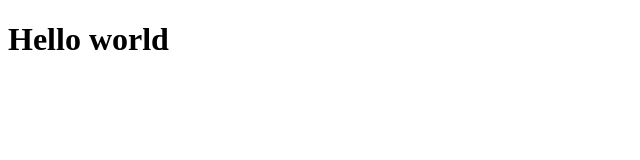
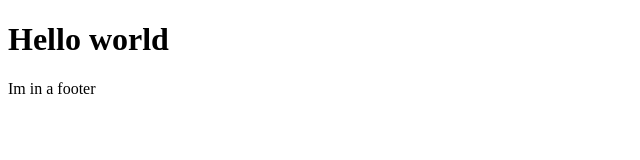
Before and after one commit to bbgrabbag/git-demo-collab, a plain HTML site: page index.html in a window 1280 px wide. Shown: the whole page, without its empty margins (0-640 px from the left). Drawn offline with Linux system fonts and the light colour scheme.

Commit message:
added footer

```diff
--- a/index.html
+++ b/index.html
@@ -8,5 +8,9 @@
 </head>
 <body>
     <h1>Hello world</h1>
+
+    <div class="footer-container">
+        <div>Im in a footer</div>
+    </div>
 </body>
 </html>
```
